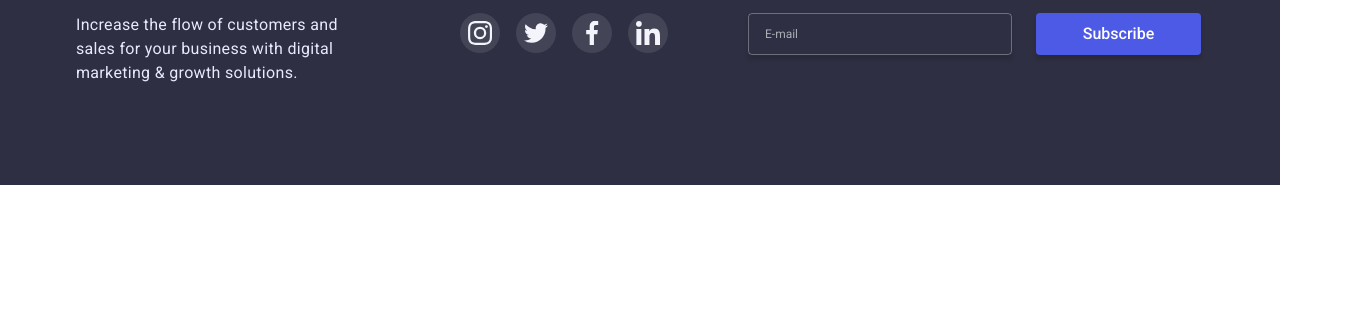
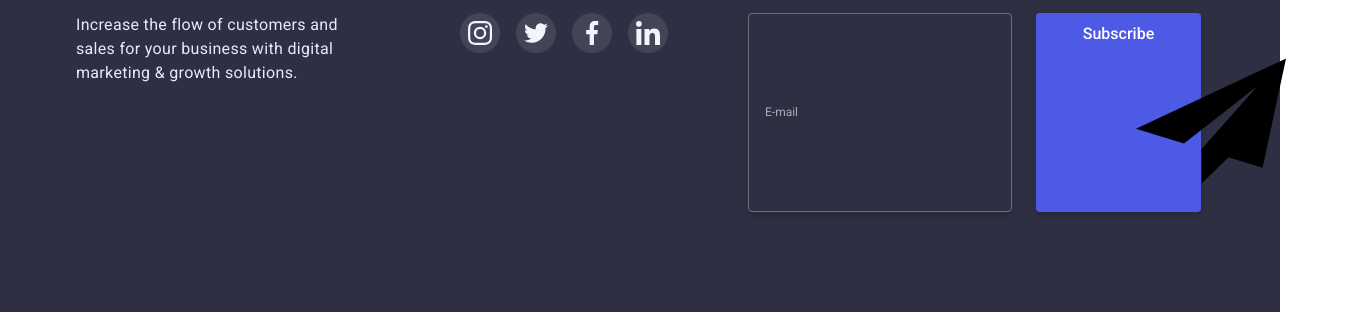
Before and after one commit to JuliaChopyk/goit-markup-hw-06, a plain HTML site: page index.html in a window 1280 px wide. Shown: the part 3053-3365 px from the top of the page, 1361 px wide, since content can reach past the window. Before the commit the page ends 3238 px from the top, so only its background shows below. Drawn offline with nearby package versions, Linux system fonts and the light colour scheme.

Commit message:
edit hw6

```diff
--- a/css/styles.css
+++ b/css/styles.css
@@ -642,7 +642,7 @@ height: 88px;
 
 border-color: transparent;
 background-color: var(--accent-color);
-background-image: url(../images/icons.svg#icon-vector);
+background-image: url(../images/check-icon.svg);
 background-size: contain;
 background-origin: border-box;
 }
@@ -947,3 +947,7 @@ transition: transform 250ms cubic-bezier(0.4, 0, 0.2, 1);
     display: flex;
     flex-direction: center;
 }
+
+.icon-subscribe {
+
+}
--- a/index.html
+++ b/index.html
@@ -346,7 +346,11 @@
                 <h3 class ="white-text-social-media">Subscribe</h3>
                 <div class="input-subcribe-btn">
                 <input type="email" name="subscribe" id="subscribe" class="subscribe-input" placeholder="E-mail">
-                <button type="submit" class="subscribe-btn">Subscribe</button>
+                <button type="submit" class="subscribe-btn">Subscribe
+                    <svg class="icon-subscribe">
+                        <use href="./images/icons.svg#icon-airplane"></use>
+                    </svg>
+                </button>
                 </div>
             </div>
         </div>
```
